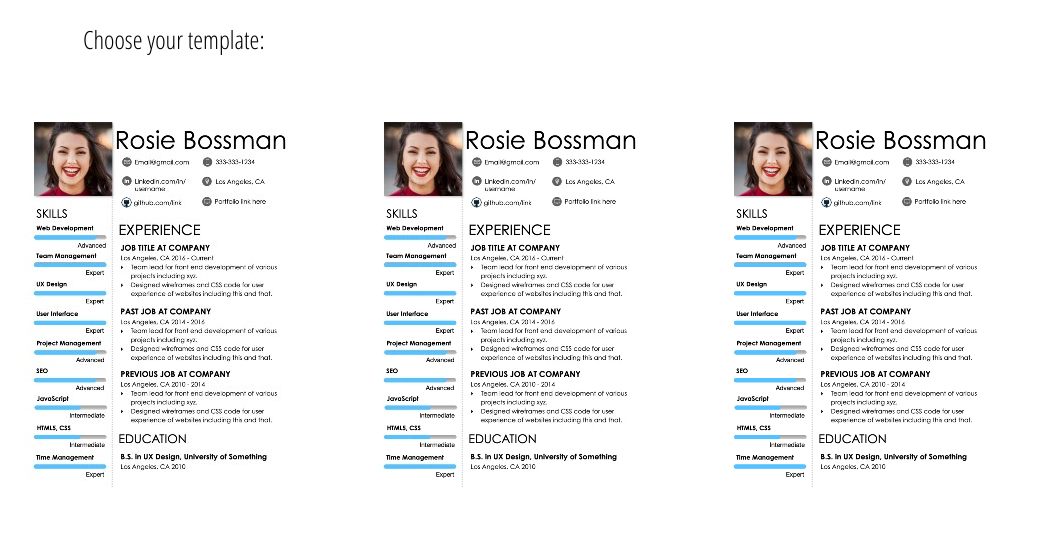
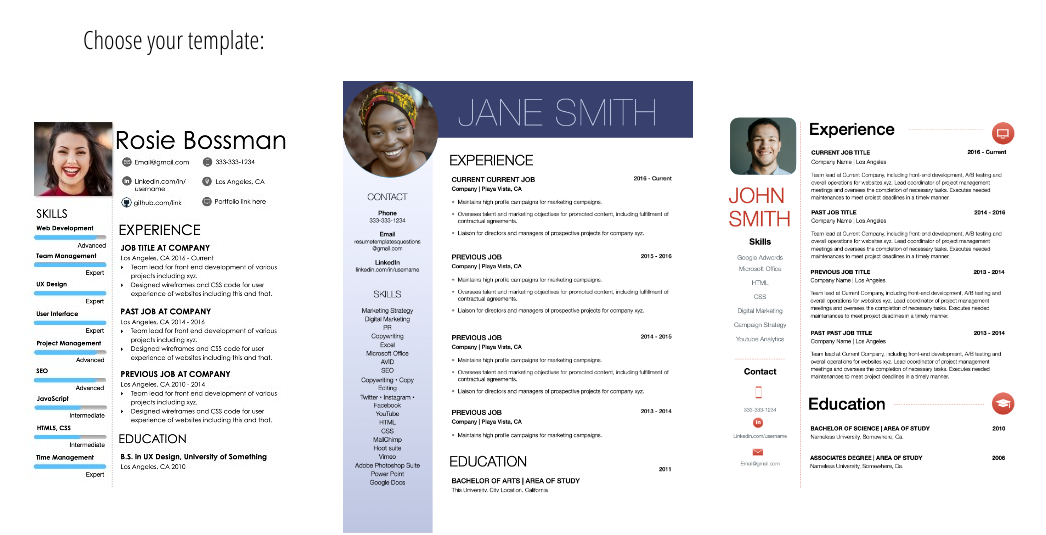
Before and after one commit to Johnr302/EM_website, a plain HTML site: page index.html in a window 1280 px wide. Shown: the part 283-818 px from the top of the page, without its empty margins (207-1253 px from the left). Drawn offline with Linux system fonts and the light colour scheme.

Commit message:
added images for resumes 2 and 3

```diff
--- a/index.html
+++ b/index.html
@@ -36,7 +36,7 @@
         </section>
         <section class="thumbnail">
           <img
-            src="./images/res1Thumbnail.webp"
+            src="./images/res2.png"
             alt="Resume2"
             class="resumeImg"
             id="resume2"
@@ -46,7 +46,7 @@
         </section>
         <section class="thumbnail">
           <img
-            src="./images/res1Thumbnail.png"
+            src="./images/res3.png"
             alt="Resume3"
             class="resumeImg"
             id="resume3"
```
